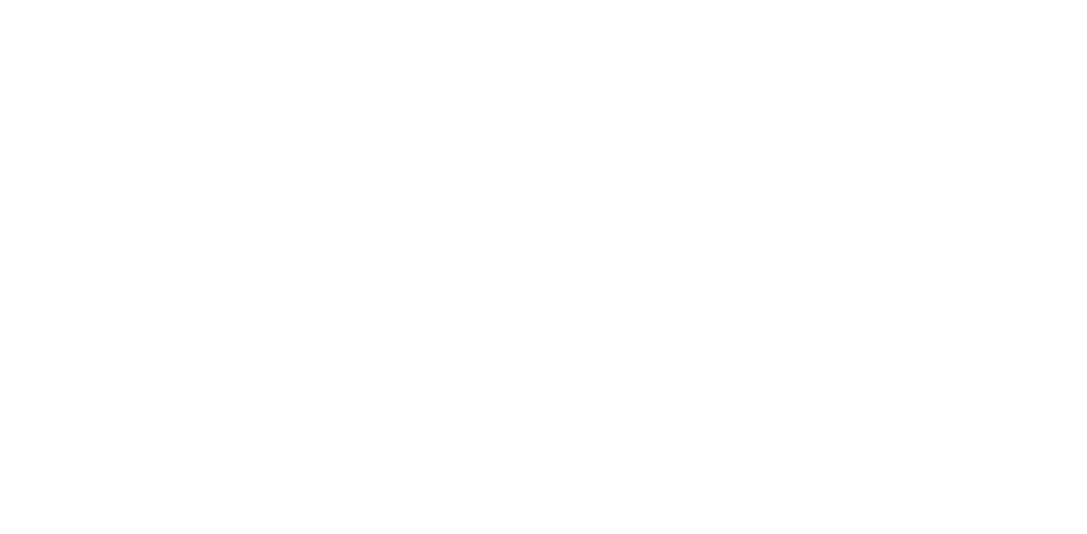
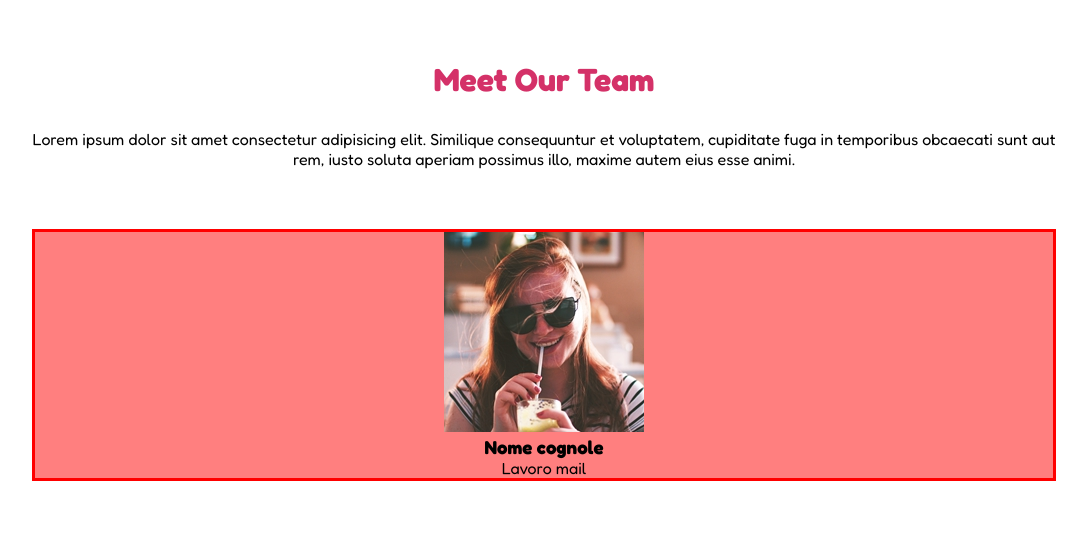
Before and after one commit to MatTheoo89/html-css-float-cards, a plain HTML site: page index.html in a window 1280 px wide. Shown: the whole page, without its empty margins (96-1183 px from the left). Drawn offline with Linux system fonts and the light colour scheme.

Commit message:
[add] bones page

```diff
--- a/assets/css/style.css
+++ b/assets/css/style.css
@@ -1,9 +1,42 @@
+/* GENERALI */
 *{
   margin: 0;
   padding: 0;
   box-sizing: border-box;
 }
 
-boby{
+main{
   font-family: 'Fredoka', sans-serif;
+  padding: 40px;
+  text-align: center;
 }
+
+section, p{
+  padding: 30px 0;
+  text-align: center;
+}
+
+h1{
+  color: #D43168;
+}
+
+/* COMPONETS */
+
+.container{
+  width: 80%;
+  max-width: 1200px;
+  margin: 40px auto;
+  padding: 20px 0;
+}
+
+/* UTILITY */
+.clearfix{
+  content: attr('');
+  display: table;
+  clear: both;
+}
+
+.degub{
+  background-color: rgba(255, 0, 0, .50);
+  border: 3px solid red;
+}
--- a/index.html
+++ b/index.html
@@ -12,5 +12,29 @@
 </head>
 <body>
 
+  <header>
+    <!-- NON UTILIZZATA -->
+    <!-- Per questo esempio si può inserire H1 -->
+  </header>
+
+  <main class="container">
+
+    <h1>Meet Our Team</h1>
+
+    <p>Lorem ipsum dolor sit amet consectetur adipisicing elit. Similique consequuntur et voluptatem, cupiditate fuga in temporibus obcaecati sunt aut rem, iusto soluta aperiam possimus illo, maxime autem eius esse animi.</p>
+
+    <section>
+      <div class="row degub">
+        <div class="col">
+          <img src="assets/img/female1.png" alt="avatar-1">
+          <h3>Nome cognole</h3>
+          <span class="job">Lavoro</span>
+          <span class="mail">mail</span>
+        </div>
+      </div>
+    </section>
+
+  </main>
+
 </body>
 </html>
```
Also changed, not shown: 1 other file.
